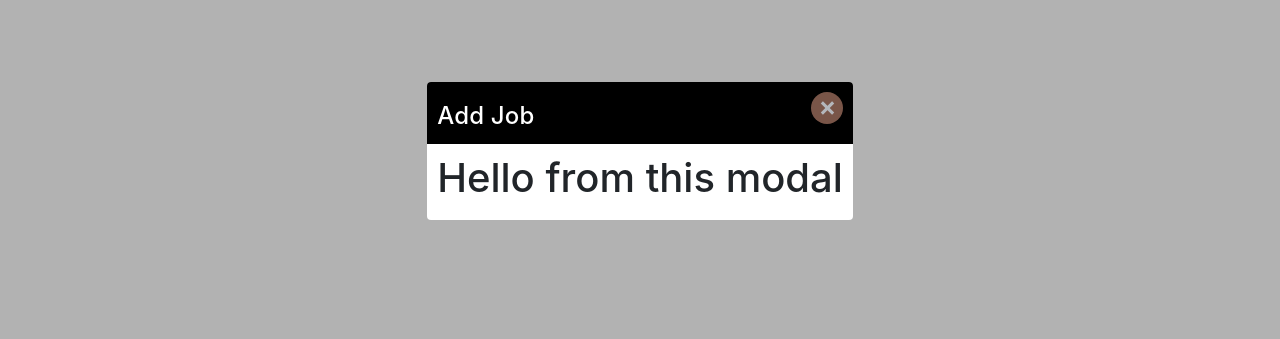
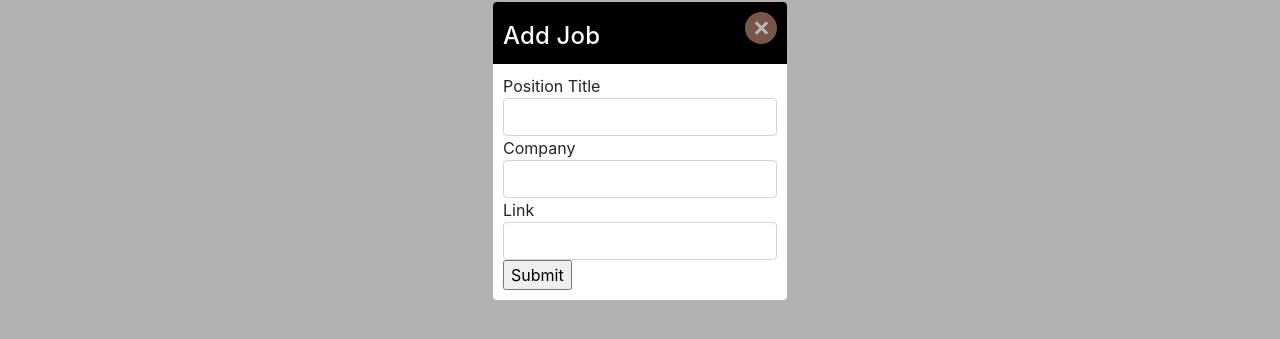
Before and after one commit to delizoderek/job-tracker, a React (Create React App) app in the folder client/: page / in a window 1280 px wide. Both pictures are taken after a click on the button "Add to Jobs". Shown: the part 249-588 px from the top of the page. Built offline with nearby package versions, Linux system fonts and the light colour scheme; no server answers; the HTML template or start-up script is replaced by a standard one.

Commit message:
Created a form modal that handles adding a new job to the saved job list

```diff
--- /dev/null
+++ b/client/src/components/Forms/SavedJobForm.js
@@ -0,0 +1,67 @@
+import React, { Component } from 'react'
+import axios from 'axios';
+import Modal from '../UI/Modal';
+
+export default class SavedJobForm extends Component {
+    constructor(props){
+        super(props);
+        this.state = {
+            jobTitle: '',
+            company: '',
+            appLink: '',
+        }
+        this.handleChange = this.handleChange.bind(this);
+        this.handleSubmit = this.handleSubmit.bind(this);
+    }
+
+    handleChange(event) {
+        console.log(event.target.id);
+        if(event.target.id === 'pos-title'){
+            this.setState({jobTitle: event.target.value});
+        } else if(event.target.id === 'pos-company'){
+            this.setState({company: event.target.value});
+        } else {
+            this.setState({appLink: event.target.value});
+        }
+    }
+
+    async handleSubmit(event) {
+        event.preventDefault();
+        const res = await axios.post('http://localhost:3005/save-job',this.state);
+        if(res.status){
+            console.log('success');
+        } else {
+            console.log(res.message);
+        }
+
+        this.setState({
+            jobTitle: '',
+            company: '',
+            appLink: '',
+        });
+
+        this.props.onClose();
+    }
+
+    render() {
+        return (
+            <Modal isActive={this.props.modalState} onClose={this.props.onClose} title="Add Job">
+                <form onSubmit={this.handleSubmit}>
+                    <div className='form-group'>
+                        <label htmlFor='pos-title'>Position Title</label>
+                        <input id='pos-title' type='text' className="form-control" value={this.state.jobTitle} onChange={this.handleChange}/>
+                    </div>
+                    <div className='form-group'>
+                        <label htmlFor='pos-company'>Company</label>
+                        <input id='pos-company' type='text' className="form-control" value={this.state.company} onChange={this.handleChange}/>
+                    </div>
+                    <div className='form-group'>
+                        <label htmlFor='pos-link'>Link</label>
+                        <input id='pos-link' type='text' className="form-control" value={this.state.appLink} onChange={this.handleChange}/>
+                    </div>
+                    <input type="submit" value="Submit"/>
+                </form>
+            </Modal>
+        )
+    }
+}
--- a/client/src/components/pages/Homepage.js
+++ b/client/src/components/pages/Homepage.js
@@ -1,6 +1,6 @@
 import React,{useState,useEffect} from 'react';
 import API from '../utils/api';
-import Tabs from '../interactions/Tabs';
+import Tabs from '../UI/Tabs';
 import ListSavedJobs from './ListSavedJobs';
 import ListApplications from './ListApplications';
 
--- a/client/src/components/pages/ListSavedJobs.js
+++ b/client/src/components/pages/ListSavedJobs.js
@@ -1,6 +1,6 @@
 import React,{useState} from 'react';
 import SavedJobCard from '../partials/SavedJobCard';
-import Modal from '../interactions/Modal';
+import SaveJobForm from '../Forms/SavedJobForm';
 
 function ListSavedJobs({savedJobs}) {
   const [modalState, setModalState] = useState(false);
@@ -19,9 +19,7 @@ function ListSavedJobs({savedJobs}) {
       {savedJobs.map((item,i)=>{
         return <SavedJobCard key={i} jobInfo={item}/>
       })}
-      <Modal isActive={modalState} onClose={onClose} title="Add Job">
-        <h1>Hello from this modal</h1>
-      </Modal>
+      <SaveJobForm modalState={modalState} onClose={onClose}/>
     </div>
   );
 }
```
Also changed, not shown: client/src/components/UI/Modal.js (renamed from client/src/components/interactions/Modal.js), client/src/components/UI/Tabs.js (renamed from client/src/components/interactions/Tabs.js), client/src/components/UI/modal.module.css (renamed from client/src/components/interactions/modal.module.css), 1 other file (tests, documents, lock files or other folders).
